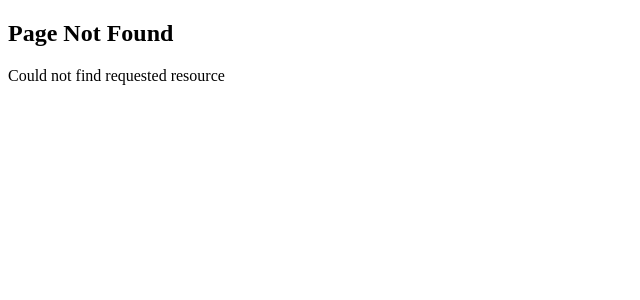
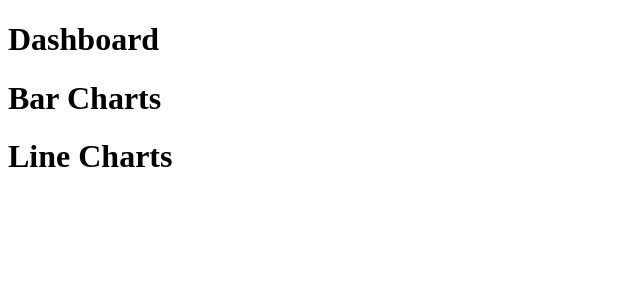
Before and after one commit to esdy017/code-evolution-tutorials, a Next.js app in the folder nextjs-14/02-nextjs-routing/: page /dashboard in a window 1280 px wide. Before the commit this address had no page. Shown: the top 300 px of the page, without its empty margins (0-640 px from the left). Built offline with nearby package versions, Linux system fonts and the light colour scheme.

Commit message:
file colocation

```diff
--- /dev/null
+++ b/nextjs-14/02-nextjs-routing/src/app/dashboard/line-charts.tsx
@@ -0,0 +1,3 @@
+export default function LineCharts() {
+  return <h1>Line Charts</h1>;
+}
--- /dev/null
+++ b/nextjs-14/02-nextjs-routing/src/app/dashboard/page.tsx
@@ -0,0 +1,15 @@
+import LineCharts from "./line-charts";
+
+function BarCharts() {
+  return <h1>Bar Charts</h1>;
+}
+
+export default function Dashboard() {
+  return (
+    <>
+      <h1>Dashboard</h1>
+      <BarCharts />
+      <LineCharts />
+    </>
+  );
+}
```
